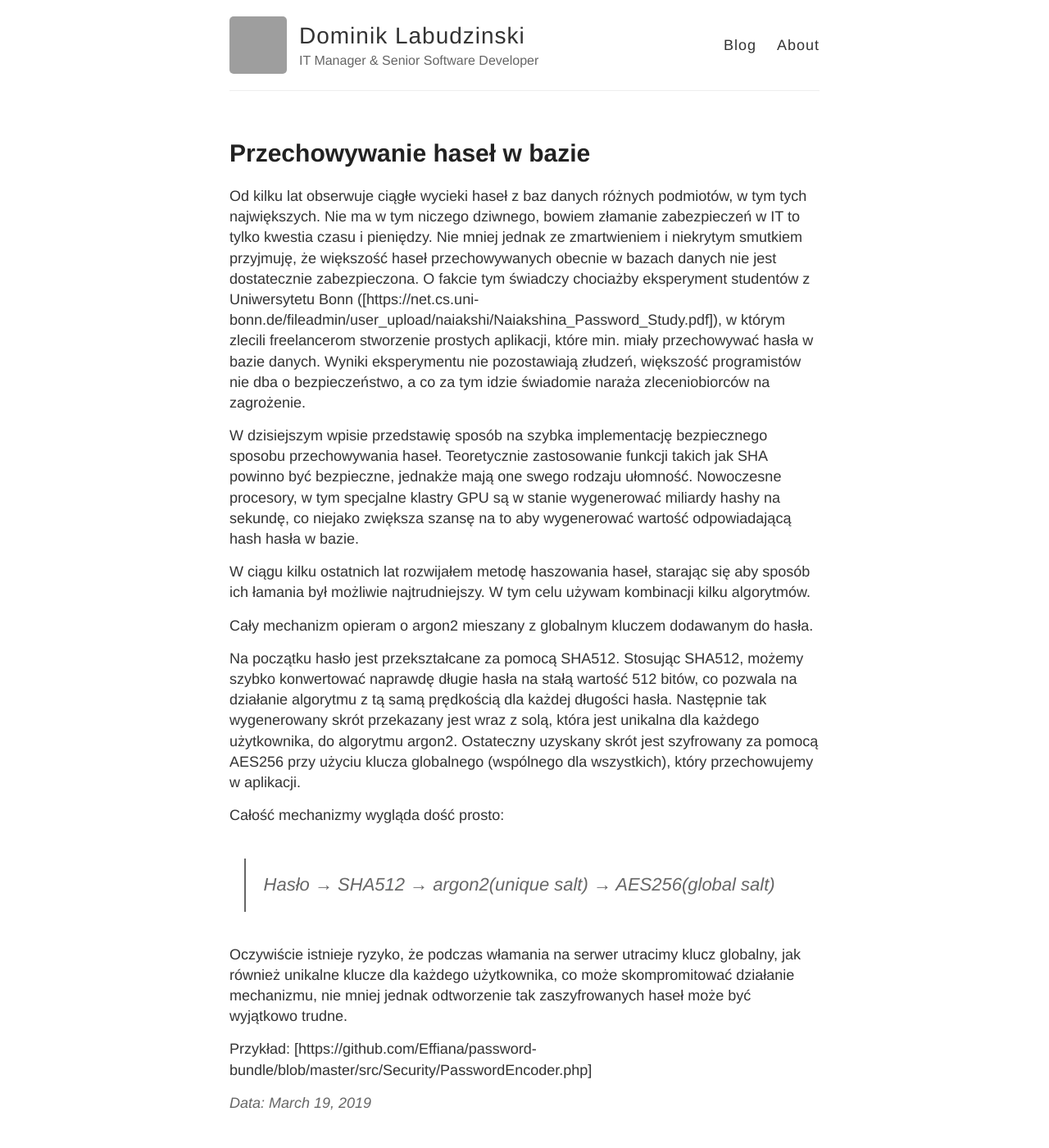
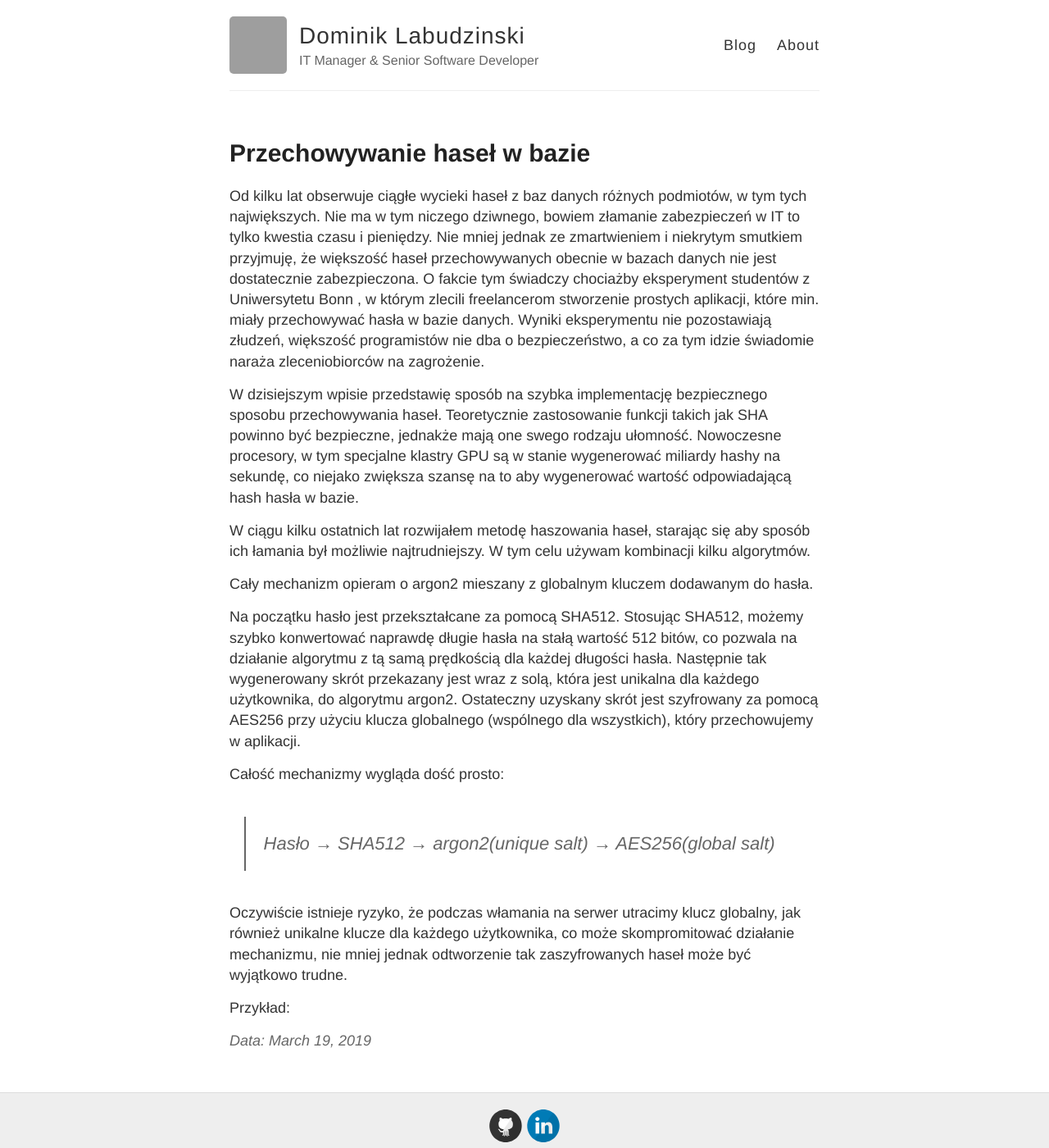
Before and after one commit to labudzinski/labudzinski.com, a Jekyll site: the page built from _posts/2019-03-19-Przechowywanie-haseł-w-bazie.md, in a window 1280 px wide and 1400 px high. Shown: the whole window at 82% size. Built offline with Jekyll 4.4.1, drawn with Linux system fonts in a browser that asks for light colours; comment, search, counter and statistics services are not loaded; grey boxes are pictures that could not be loaded.

Commit message:
Przechowywanie haseł

```diff
--- a/_posts/2019-03-19-Przechowywanie-haseł-w-bazie.md
+++ b/_posts/2019-03-19-Przechowywanie-haseł-w-bazie.md
@@ -4,7 +4,7 @@
 ---
 
 Od kilku lat obserwuje ciągłe wycieki haseł z baz danych różnych podmiotów, w tym tych największych. Nie ma w tym niczego dziwnego, bowiem złamanie zabezpieczeń w IT to tylko kwestia czasu i pieniędzy.
-Nie mniej jednak ze zmartwieniem i niekrytym smutkiem przyjmuję, że większość haseł przechowywanych obecnie w bazach danych nie jest dostatecznie zabezpieczona. O fakcie tym świadczy chociażby eksperyment studentów z Uniwersytetu Bonn ([https://net.cs.uni-bonn.de/fileadmin/user_upload/naiakshi/Naiakshina_Password_Study.pdf]), w którym zlecili freelancerom stworzenie prostych aplikacji, które min. miały przechowywać hasła w bazie danych. Wyniki eksperymentu nie pozostawiają złudzeń, większość programistów nie dba o bezpieczeństwo, a co za tym idzie świadomie naraża zleceniobiorców na zagrożenie.
+Nie mniej jednak ze zmartwieniem i niekrytym smutkiem przyjmuję, że większość haseł przechowywanych obecnie w bazach danych nie jest dostatecznie zabezpieczona. O fakcie tym świadczy chociażby eksperyment studentów z Uniwersytetu Bonn {{https://net.cs.uni-bonn.de/fileadmin/user_upload/naiakshi/Naiakshina_Password_Study.pdf}}, w którym zlecili freelancerom stworzenie prostych aplikacji, które min. miały przechowywać hasła w bazie danych. Wyniki eksperymentu nie pozostawiają złudzeń, większość programistów nie dba o bezpieczeństwo, a co za tym idzie świadomie naraża zleceniobiorców na zagrożenie.
 
 W dzisiejszym wpisie przedstawię sposób na szybka implementację bezpiecznego sposobu przechowywania haseł. Teoretycznie zastosowanie funkcji takich jak SHA powinno być bezpieczne, jednakże mają one swego rodzaju ułomność. Nowoczesne procesory, w tym specjalne klastry GPU są w stanie wygenerować miliardy hashy na sekundę, co niejako zwiększa szansę na to aby wygenerować wartość odpowiadającą hash hasła w bazie.
 
@@ -19,4 +19,4 @@
 
 Oczywiście istnieje ryzyko, że podczas włamania na serwer utracimy klucz globalny, jak również unikalne klucze dla każdego użytkownika, co może skompromitować działanie mechanizmu, nie mniej jednak odtworzenie tak zaszyfrowanych haseł może być wyjątkowo trudne.
 
-Przykład: [https://github.com/Effiana/password-bundle/blob/master/src/Security/PasswordEncoder.php]
+Przykład: {{https://github.com/Effiana/password-bundle/blob/master/src/Security/PasswordEncoder.php}}
```
